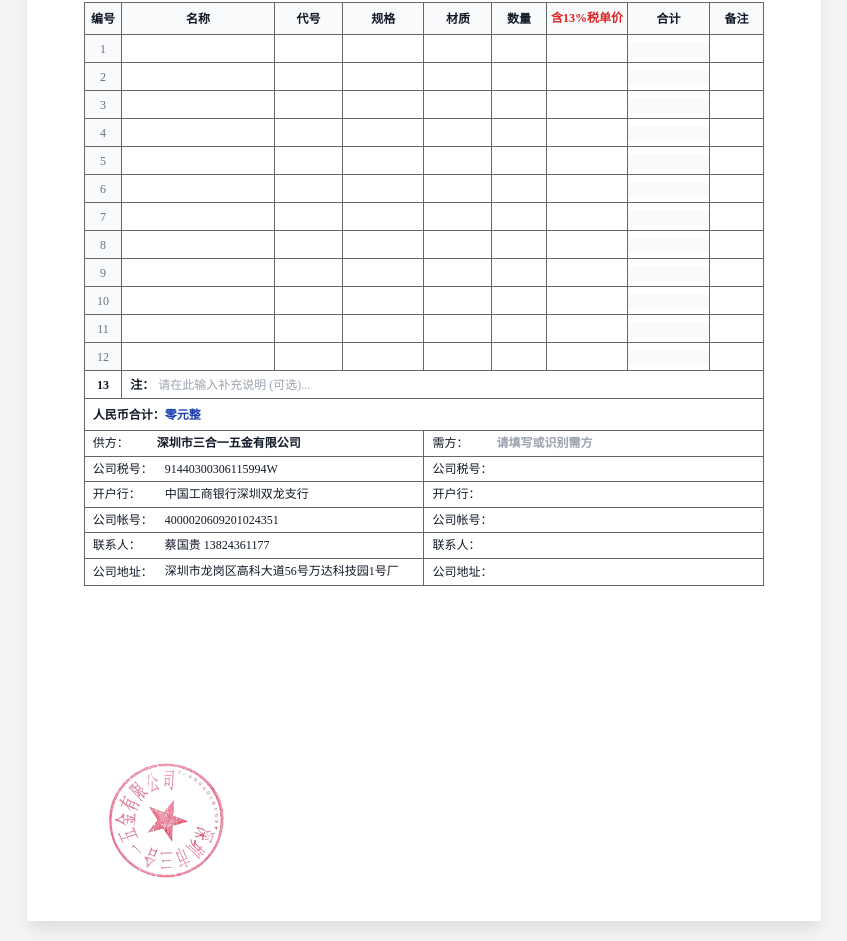
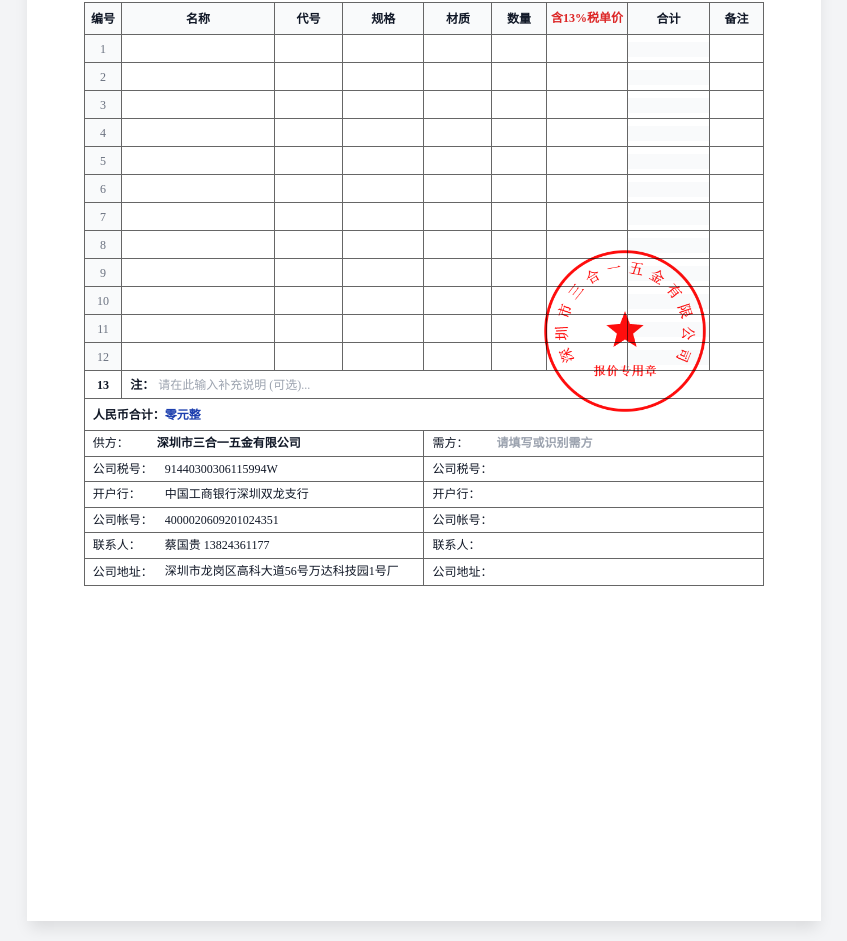
Before and after one commit to C-97-H/quotation, a plain HTML site: page index.html in a window 1280 px wide. Shown: the part 217-1158 px from the top of the page, without its empty margins (216-1063 px from the left). Drawn offline with nearby package versions, Linux system fonts and the light colour scheme.

Commit message:
Update index.html

```diff
--- a/index.html
+++ b/index.html
@@ -123,7 +123,6 @@
                     <td colspan="8" class="px-2">
                         <div class="flex items-center w-full">
                             <span class="font-bold">注：</span>
-                            <!-- 取消了黄底高亮，并去掉了默认的文字内容 -->
                             <input type="text" class="flex-1 focus:outline-none bg-transparent hover:bg-gray-50 focus:bg-yellow-50 transition px-1" placeholder="请在此输入补充说明 (可选)...">
                         </div>
                     </td>
@@ -139,9 +138,6 @@
 
             <!-- 供需双方信息 -->
             <tbody class="text-left text-[12px] leading-snug">
-                <!-- 隐藏的电子公章，绝对定位在供方区域 -->
-                <img id="partyA_seal" src="./seal.png" class="realistic-stamp absolute left-20 bottom-10 w-[120px] h-[120px] opacity-95 z-10" alt="公章" onerror="this.style.display='none'">
-
                 <tr>
                     <td colspan="4" class="w-1/2 px-2 py-1 align-top relative z-0">
                         <div class="flex"><span class="w-16">供方：</span><input type="text" id="partyA_name" class="flex-1 focus:outline-none font-bold"></div>
@@ -192,6 +188,12 @@
                 </tr>
             </tbody>
         </table>
+
+        <!-- 公章区域：调整 top 值，让其悬浮盖在产品明细表格的右下方(即箭头指定位置) -->
+        <div class="relative w-full pointer-events-none">
+            <img id="partyA_seal" src="./shy.png" class="realistic-stamp absolute right-[8%] -top-[340px] w-[170px] h-[170px] opacity-95 z-20" alt="公章" onerror="this.style.display='none'">
+        </div>
+
     </div>
 
     <!-- 弹窗：智能识别需方 -->
@@ -227,7 +229,8 @@
                 agent: '蔡国贵 13824361177',
                 address: '深圳市龙岗区高科大道56号万达科技园1号厂',
                 priceHeaderHtml: '含13%税单价',
-                showSeal: true
+                showSeal: true,
+                sealSrc: './shy.png'
             },
             huixinfa: {
                 name: '深圳市龙岗区惠新发五金钢材商行',
@@ -237,7 +240,8 @@
                 agent: '蔡国贵 13824361177',
                 address: '深圳市龙岗区宝龙街道高科大道万达科技园56号1号厂房',
                 priceHeaderHtml: '单价',
-                showSeal: false
+                showSeal: true,
+                sealSrc: './hxf.png'
             }
         };
 
@@ -254,7 +258,15 @@
             setTimeout(() => adjustTextareaHeight(addrEl), 0);
 
             document.getElementById('th-price').innerHTML = data.priceHeaderHtml;
-            document.getElementById('partyA_seal').style.display = data.showSeal ? 'block' : 'none';
+
+            // 智能切换印章
+            const sealImg = document.getElementById('partyA_seal');
+            if (data.showSeal) {
+                sealImg.src = data.sealSrc;
+                sealImg.style.display = 'block';
+            } else {
+                sealImg.style.display = 'none';
+            }
         }
 
         window.onload = function() {
```
